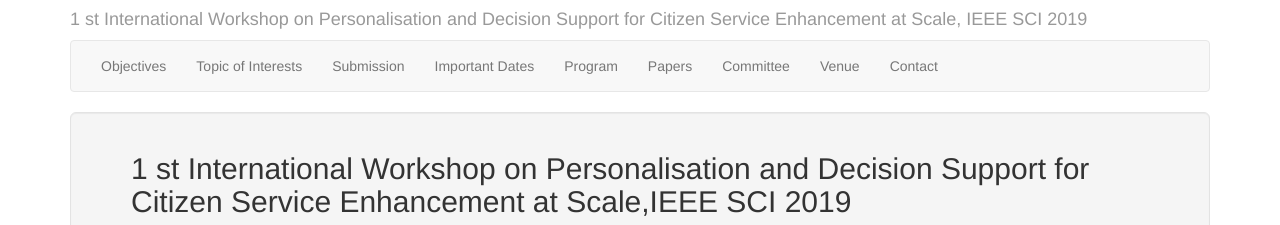
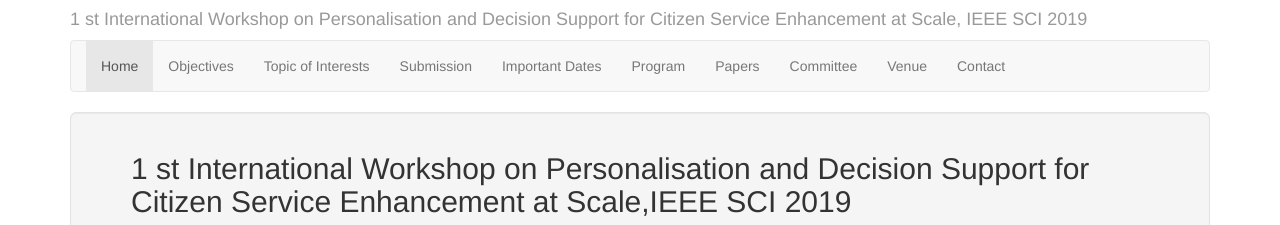
Before and after one commit to smart-pds/smart-pds.github.io, a plain HTML site: page index.html in a window 1280 px wide. Shown: the top 225 px of the page. Drawn offline with Linux system fonts and the light colour scheme; files that its build step writes are made by us from their sources; grey boxes are pictures that could not be loaded.

Commit message:
Update index.html

```diff
--- a/index.html
+++ b/index.html
@@ -30,6 +30,7 @@
         <nav class="navbar navbar-default">
             <div class="container-fluid">
                 <ul class="nav navbar-nav">
+		    <li class="active"><a href="#">Home</a></li>
                     <li><a href="#objectives">Objectives</a></li>
                     <li><a href="#interests">Topic of Interests</a></li>
                     <li><a href="#submission">Submission</a></li>
```
